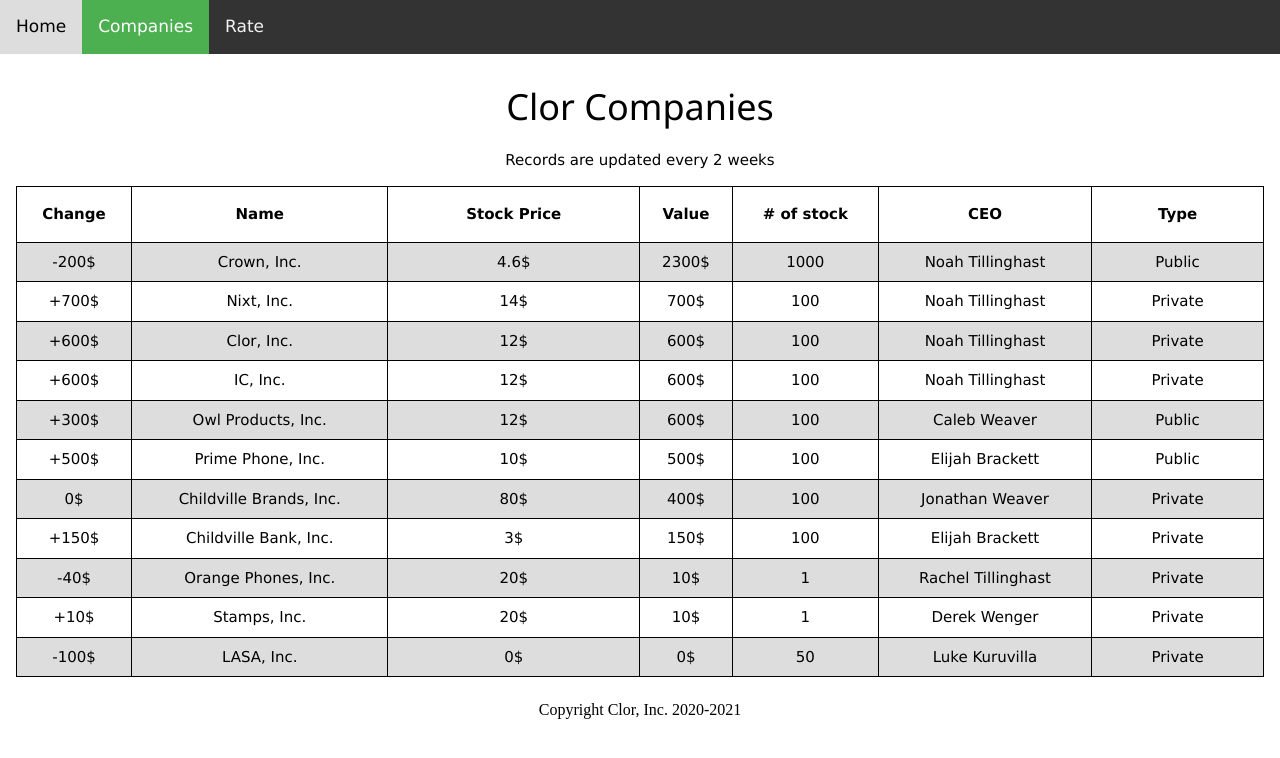
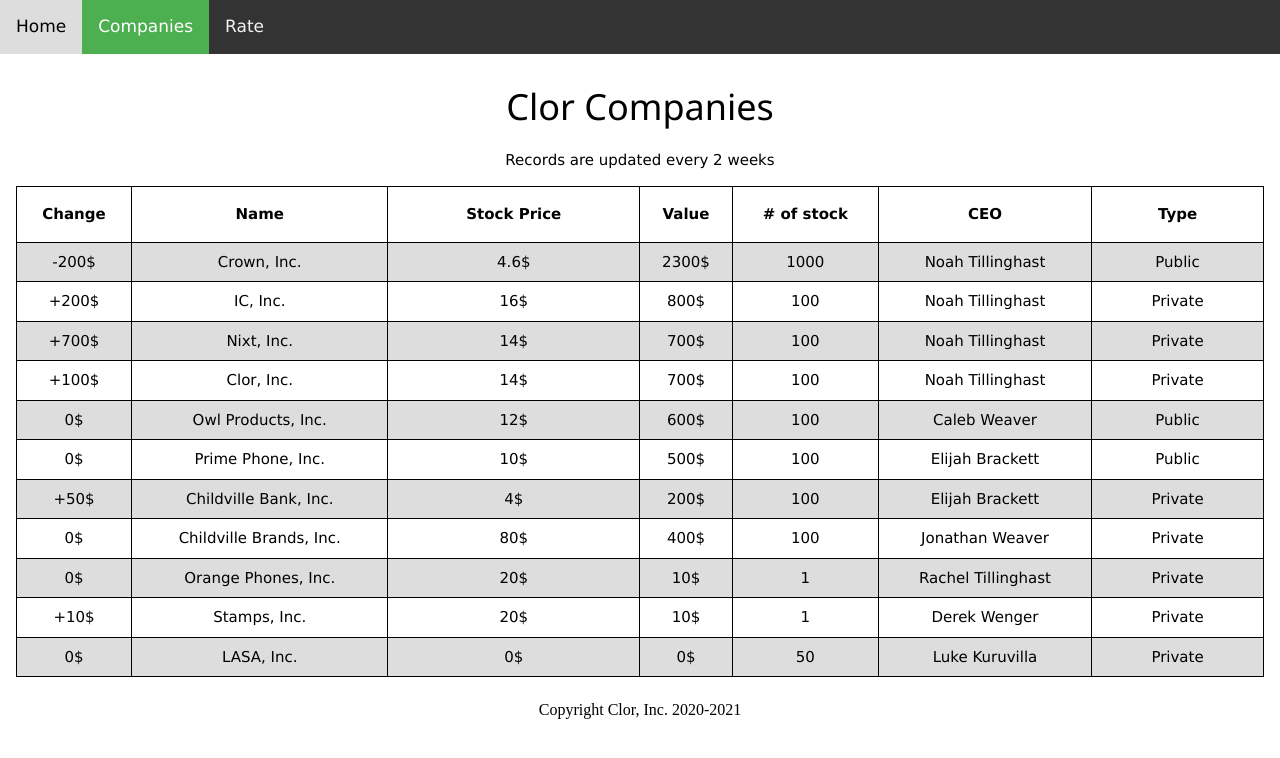
Before and after one commit to NoahTi/clor, a plain HTML site: page companies/index.html in a window 1280 px wide. Drawn offline with nearby package versions, Linux system fonts and the light colour scheme.

Commit message:
Update index.html

```diff
--- a/companies/index.html
+++ b/companies/index.html
@@ -124,6 +124,15 @@ function myFunction() {
   <td>Public</td>
 </tr>
   <tr>
+<td>+200$</td>
+<td>IC, Inc.</td>
+<td>16$</td>
+<td>800$</td>
+<td>100</td>
+<td>Noah Tillinghast</td>
+  <td>Private</td>
+</tr>
+  <tr>
 <td>+700$</td>
 <td>Nixt, Inc.</td>
 <td>14$</td>
@@ -133,25 +142,16 @@ function myFunction() {
   <td>Private</td>
 </tr>
 <tr>
-<td>+600$</td>
+<td>+100$</td>
 <td>Clor, Inc.</td>
-<td>12$</td>
-<td>600$</td>
-<td>100</td>
-<td>Noah Tillinghast</td>
-  <td>Private</td>
-</tr>
-<tr>
-<td>+600$</td>
-<td>IC, Inc.</td>
-<td>12$</td>
-<td>600$</td>
+<td>14$</td>
+<td>700$</td>
 <td>100</td>
 <td>Noah Tillinghast</td>
   <td>Private</td>
 </tr>
   <tr>
-<td>+300$</td>
+<td>0$</td>
 <td>Owl Products, Inc.</td>
 <td>12$</td>
 <td>600$</td>
@@ -160,13 +160,23 @@ function myFunction() {
   <td>Public</td>
 </tr>
 <tr>
-<td>+500$</td>
+<td>0$</td>
 <td>Prime Phone, Inc.</td>
 <td>10$</td>
 <td>500$</td>
 <td>100</td>
 <td>Elijah Brackett</td>
   <td>Public</td>
+</tr>
+
+<tr>
+<td>+50$</td>
+<td>Childville Bank, Inc.</td>
+<td>4$</td>
+<td>200$</td>
+<td>100</td>
+<td>Elijah Brackett</td>
+  <td>Private</td>
 </tr>
 <tr>
 <td>0$</td>
@@ -177,18 +187,8 @@ function myFunction() {
 <td>Jonathan Weaver</td>
   <td>Private</td>
 </tr>
-
 <tr>
-<td>+150$</td>
-<td>Childville Bank, Inc.</td>
-<td>3$</td>
-<td>150$</td>
-<td>100</td>
-<td>Elijah Brackett</td>
-  <td>Private</td>
-</tr>
-<tr>
-<td>-40$</td>
+<td>0$</td>
 <td>Orange Phones, Inc.</td>
 <td>20$</td>
 <td>10$</td>
@@ -206,7 +206,7 @@ function myFunction() {
   <td>Private</td>
 </tr>
 <tr>
-<td>-100$</td>
+<td>0$</td>
 <td>LASA, Inc.</td>
 <td>0$</td>
 <td>0$</td>
```
